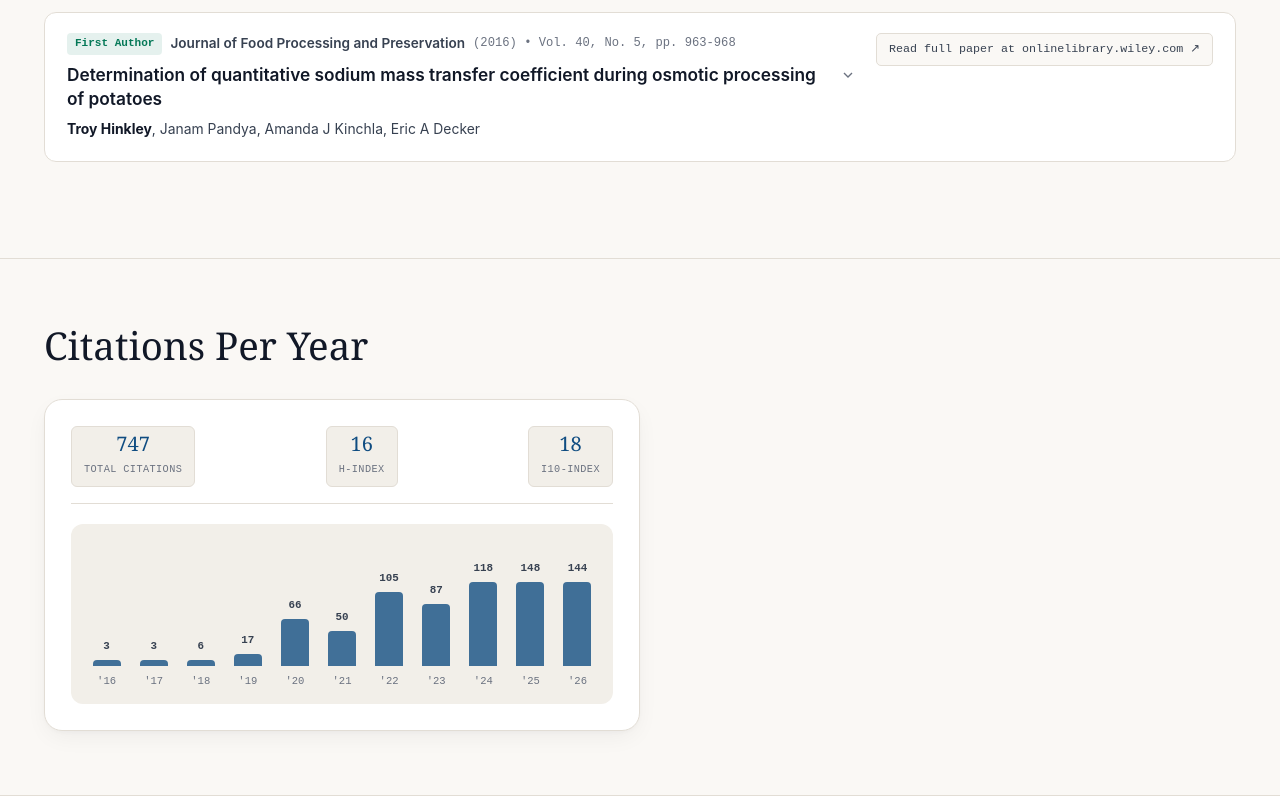
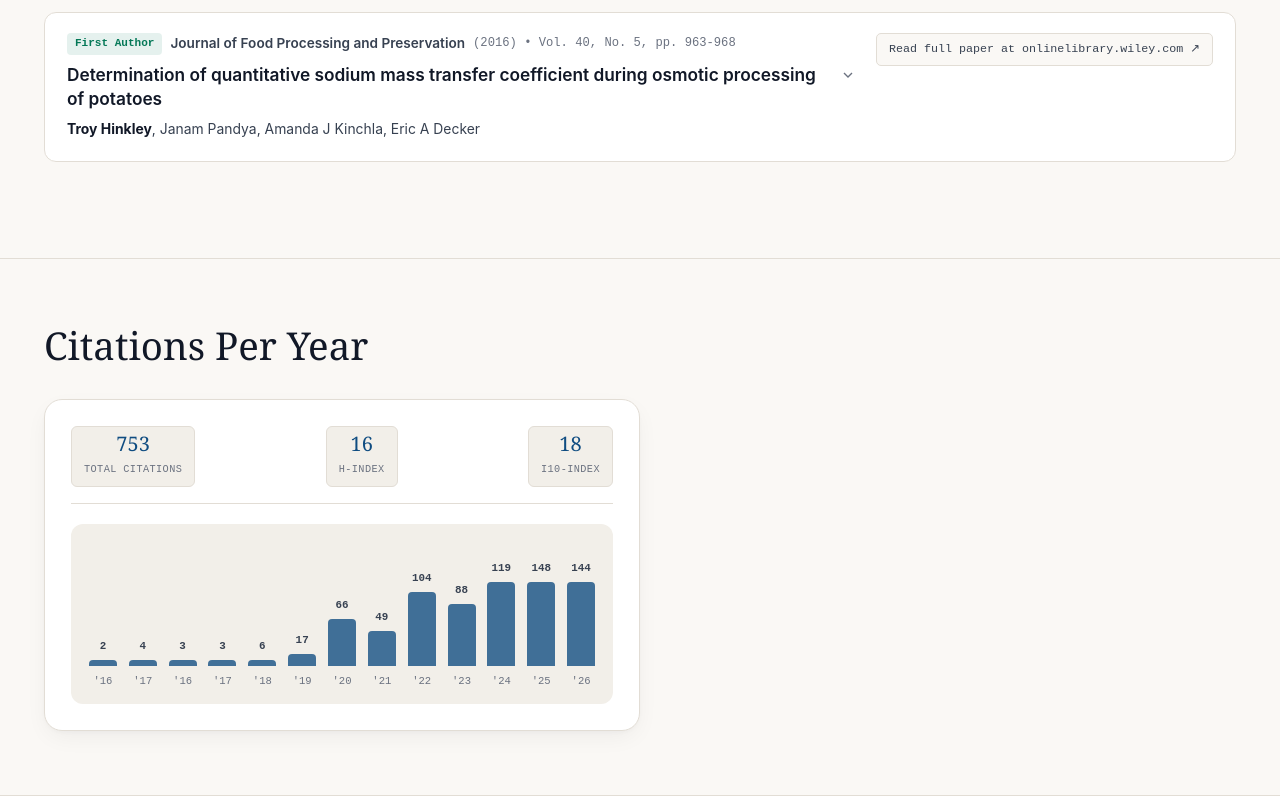
Before and after one commit to troyhinkley/portfolio, a plain HTML site: page index.html in a window 1280 px wide. Shown: the part 7450-8246 px from the top of the page. Drawn offline with Linux system fonts and the light colour scheme.

Commit message:
Set 2021-2024 citations to 49, 104, 88, 119

```diff
--- a/app.js
+++ b/app.js
@@ -30,15 +30,17 @@ const FALLBACK_CSV = `Authors,Title,Publication,Volume,Number,Pages,Year,Publish
 
 // Annual citation trajectory (2016–2026)
 const CITATIONS_BY_YEAR = [
+  { year: 2016, count: 2 },
+  { year: 2017, count: 4 },
   { year: 2016, count: 3 },
   { year: 2017, count: 3 },
   { year: 2018, count: 6 },
   { year: 2019, count: 17 },
   { year: 2020, count: 66 },
-  { year: 2021, count: 50 },
-  { year: 2022, count: 105 },
-  { year: 2023, count: 87 },
-  { year: 2024, count: 118 },
+  { year: 2021, count: 49 },
+  { year: 2022, count: 104 },
+  { year: 2023, count: 88 },
+  { year: 2024, count: 119 },
   { year: 2025, count: 148 },
   { year: 2026, count: 144 }
 ];
--- a/index.html
+++ b/index.html
@@ -172,7 +172,7 @@
     </section>
   </main>
 
-  <script src="app.js?v=6"></script>
+  <script src="app.js?v=7"></script>
 </body>
 
 </html>
```
